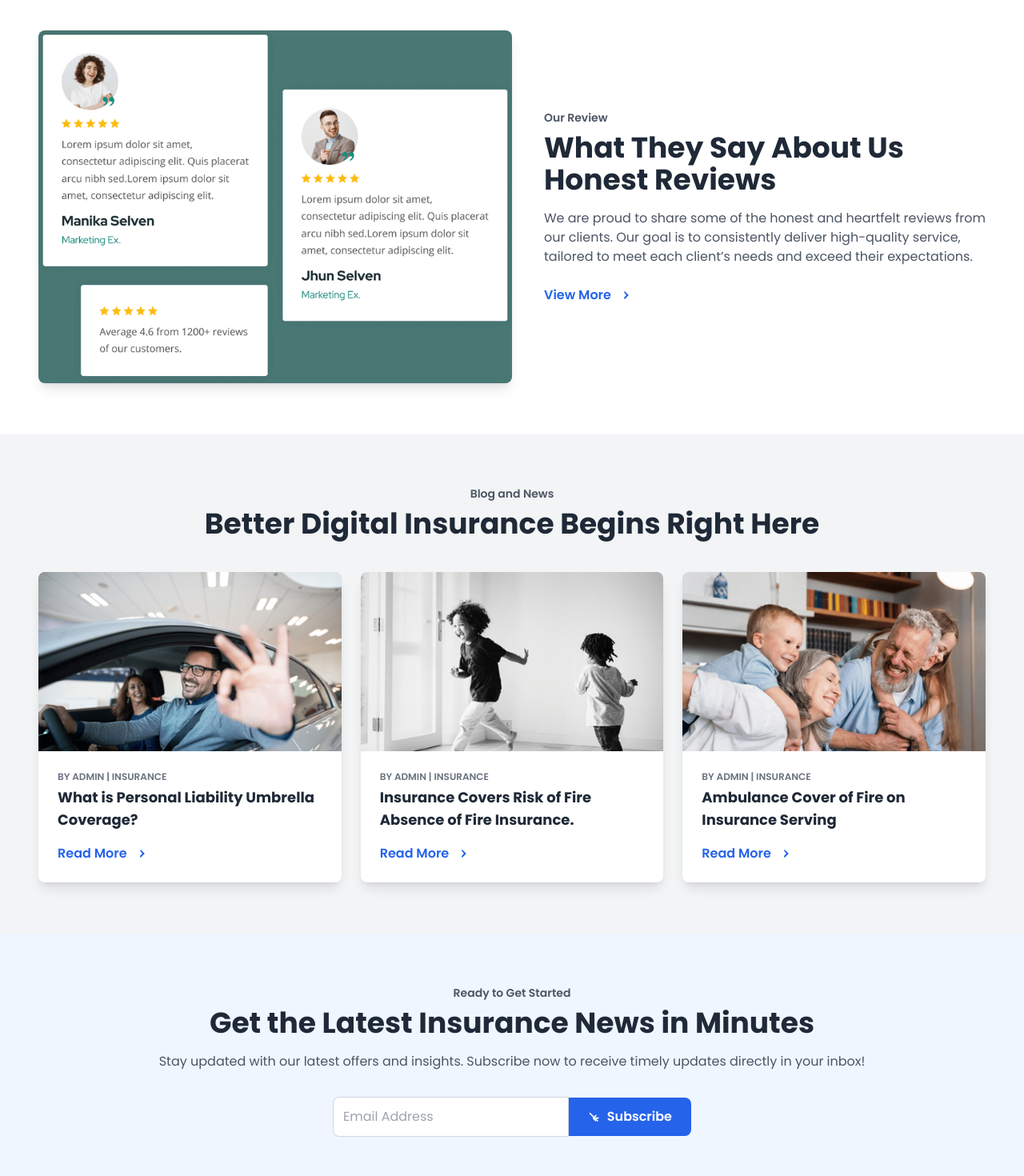
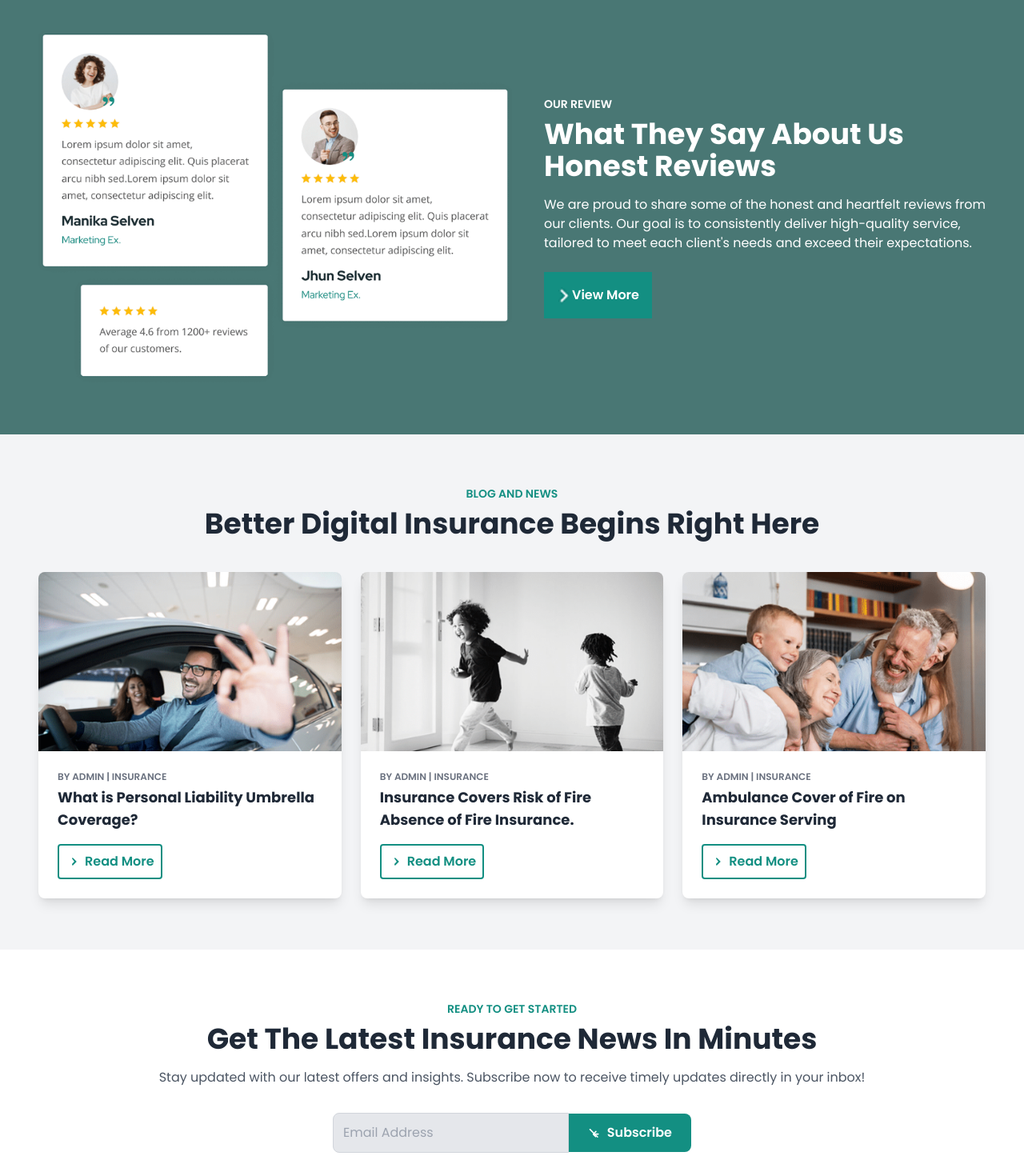
Before and after one commit to yeruvasaijahnavi/insurance_website, an Angular app: page / in a window 1280 px wide. Shown: the part 4660-6130 px from the top of the page at 80% size. Built offline with nearby package versions, Linux system fonts and the light colour scheme.

Commit message:
Fix all colors

```diff
--- a/src/app/blogandnews/blogandnews.component.html
+++ b/src/app/blogandnews/blogandnews.component.html
@@ -1,6 +1,8 @@
 <section class="bg-gray-100 py-16">
 	<div class="container mx-auto px-6 md:px-12 text-center">
-		<h6 class="text-sm font-semibold text-gray-600 mb-2">Blog and News</h6>
+		<h6 class="text-sm font-semibold text-accent uppercase mb-2">
+			Blog and News
+		</h6>
 		<h2 class="text-3xl md:text-4xl font-bold text-gray-800 mb-10">
 			Better Digital Insurance Begins Right Here
 		</h2>
@@ -20,11 +22,10 @@
 						What is Personal Liability Umbrella Coverage?
 					</h3>
 					<button
-						class="flex items-center text-blue-600 font-semibold hover:underline"
+						class="flex items-center border-2 p-2 rounded border-accent text-accent font-semibold"
 					>
-						Read More
 						<svg
-							class="ml-2 w-4 h-4"
+							class="mr-2 w-4 h-4"
 							fill="currentColor"
 							viewBox="0 0 20 20"
 						>
@@ -34,6 +35,7 @@
 								clip-rule="evenodd"
 							/>
 						</svg>
+						Read More
 					</button>
 				</div>
 			</div>
@@ -52,11 +54,10 @@
 						Insurance Covers Risk of Fire Absence of Fire Insurance.
 					</h3>
 					<button
-						class="flex items-center text-blue-600 font-semibold hover:underline"
+						class="flex items-center border-2 p-2 rounded border-accent text-accent font-semibold"
 					>
-						Read More
 						<svg
-							class="ml-2 w-4 h-4"
+							class="mr-2 w-4 h-4"
 							fill="currentColor"
 							viewBox="0 0 20 20"
 						>
@@ -66,6 +67,7 @@
 								clip-rule="evenodd"
 							/>
 						</svg>
+						Read More
 					</button>
 				</div>
 			</div>
@@ -84,11 +86,10 @@
 						Ambulance Cover of Fire on Insurance Serving
 					</h3>
 					<button
-						class="flex items-center text-blue-600 font-semibold hover:underline"
+						class="flex items-center border-2 p-2 rounded border-accent text-accent font-semibold"
 					>
-						Read More
 						<svg
-							class="ml-2 w-4 h-4"
+							class="mr-2 w-4 h-4"
 							fill="currentColor"
 							viewBox="0 0 20 20"
 						>
@@ -98,6 +99,7 @@
 								clip-rule="evenodd"
 							/>
 						</svg>
+						Read More
 					</button>
 				</div>
 			</div>
--- a/src/app/expertteam/expertteam.component.html
+++ b/src/app/expertteam/expertteam.component.html
@@ -156,6 +156,7 @@
 		<p class="text-gray-600 mt-12">
 			Our team is dedicated to delivering the best services and solutions
 			to help our clients achieve their goals and protect their assets.
+			<span class="text-accent font-bold">View All</span>
 		</p>
 	</div>
 </section>
--- a/src/app/footer/footer.component.html
+++ b/src/app/footer/footer.component.html
@@ -1,8 +1,8 @@
-<footer class="bg-gray-800 text-gray-300 py-10">
+<footer class="bg-[#f3f9f8] text-zinc-600 py-10">
 	<div class="container mx-auto px-6 md:px-12 flex flex-wrap gap-8">
 		<!-- First Column (Slightly Wider) -->
 		<div class="flex-grow basis-1/3 md:pr-6">
-			<h2 class="text-xl font-bold text-white mb-4">Logo</h2>
+			<h2 class="text-xl font-bold text-accent mb-4">Logo</h2>
 			<p>
 				<strong>Location:</strong> 1234 Insurance St, Cityname, Country
 			</p>
--- a/src/app/getstarted/getstarted.component.html
+++ b/src/app/getstarted/getstarted.component.html
@@ -1,10 +1,12 @@
-<section class="bg-blue-50 py-16">
+<section class="bg-white py-16">
 	<div class="container mx-auto px-6 md:px-12 text-center">
 		<!-- Section Headings -->
-		<h6 class="text-sm font-semibold text-gray-600 mb-2">
+		<h6 class="text-sm font-semibold text-accent uppercase mb-2">
 			Ready to Get Started
 		</h6>
-		<h2 class="text-3xl md:text-4xl font-bold text-gray-800 mb-4">
+		<h2
+			class="text-3xl md:text-4xl font-bold text-gray-800 capitalize mb-4"
+		>
 			Get the Latest Insurance News in Minutes
 		</h2>
 		<p class="text-gray-600 mb-8">
@@ -19,10 +21,10 @@
 			<input
 				type="email"
 				placeholder="Email Address"
-				class="w-full md:flex-grow p-3 text-gray-700 rounded-l-lg border border-gray-300 focus:outline-none focus:ring-2 focus:ring-blue-600"
+				class="w-full md:flex-grow p-3 bg-gray-200 rounded-l-lg border border-gray-300 focus:outline-none focus:ring-2 focus:ring-accent"
 			/>
 			<button
-				class="mt-4 md:mt-0 md:ml-0 w-full md:w-auto flex items-center justify-center px-6 py-3 bg-blue-600 text-white font-semibold rounded-r-lg hover:bg-blue-700 focus:outline-none focus:ring-2 focus:ring-blue-600"
+				class="mt-4 md:mt-0 md:ml-0 w-full md:w-auto flex items-center justify-center px-6 py-3 bg-accent text-white font-semibold rounded-r-lg hover:bg-accent focus:outline-none focus:ring-2 focus:ring-accent"
 			>
 				<svg
 					class="w-4 h-4 mr-2"
--- a/src/app/ourreview/ourreview.component.html
+++ b/src/app/ourreview/ourreview.component.html
@@ -1,42 +1,28 @@
-<section class="bg-white py-16">
+<section class="bg-[#497774] py-16 text-white">
 	<div
 		class="container mx-auto px-6 md:px-12 flex flex-col md:flex-row items-center"
 	>
 		<div class="w-full md:w-1/2 mb-8 md:mb-0">
-			<img
-				src="/assets/images/reviews.png"
-				alt="Customer review image"
-				class="rounded-lg shadow-lg"
-			/>
+			<img src="/assets/images/reviews.png" alt="Customer review image" />
 		</div>
 
 		<div class="w-full md:w-1/2 md:pl-10 text-left">
-			<h6 class="text-sm font-semibold text-gray-600 mb-2">Our Review</h6>
-			<h2 class="text-3xl md:text-4xl font-bold text-gray-800 mb-4">
+			<h6 class="text-sm font-semibold uppercase mb-2">Our Review</h6>
+			<h2 class="text-3xl md:text-4xl font-bold capitalize mb-4">
 				What They Say About Us Honest Reviews
 			</h2>
-			<p class="text-gray-600 mb-6">
+			<p class="mb-6">
 				We are proud to share some of the honest and heartfelt reviews
 				from our clients. Our goal is to consistently deliver
-				high-quality service, tailored to meet each client’s needs and
+				high-quality service, tailored to meet each client's needs and
 				exceed their expectations.
 			</p>
 
 			<button
-				class="flex items-center text-blue-600 font-semibold hover:underline"
+				class="flex p-4 items-center bg-accent font-semibold hover:underline"
 			>
+				<img src="/assets/images/icons/get_started_icon.png" alt="" />
 				View More
-				<svg
-					class="ml-2 w-4 h-4"
-					fill="currentColor"
-					viewBox="0 0 20 20"
-				>
-					<path
-						fill-rule="evenodd"
-						d="M10.293 15.707a1 1 0 001.414 0l5-5a1 1 0 000-1.414l-5-5a1 1 0 00-1.414 1.414L13.586 10l-3.293 3.293a1 1 0 000 1.414z"
-						clip-rule="evenodd"
-					/>
-				</svg>
 			</button>
 		</div>
 	</div>
```
